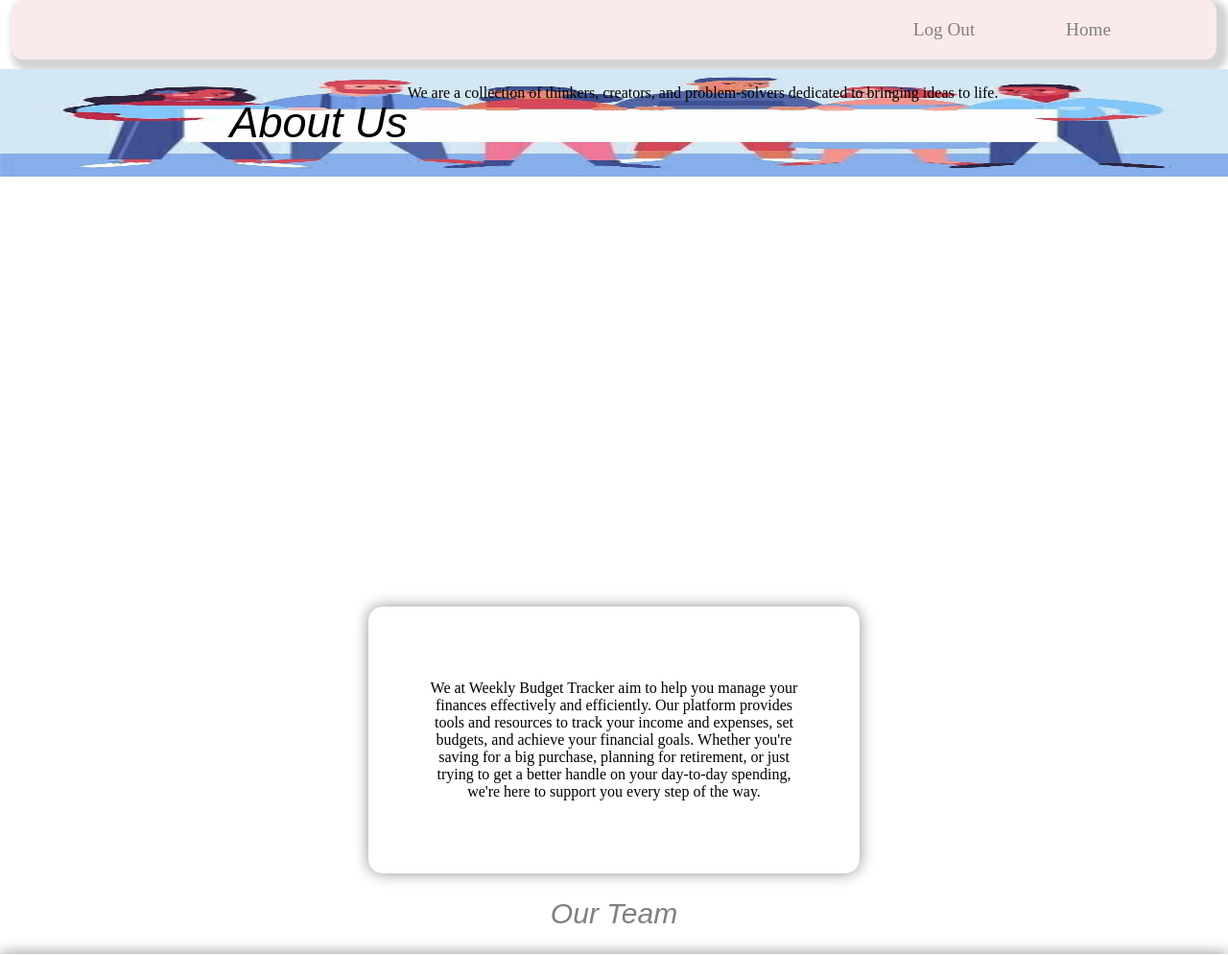
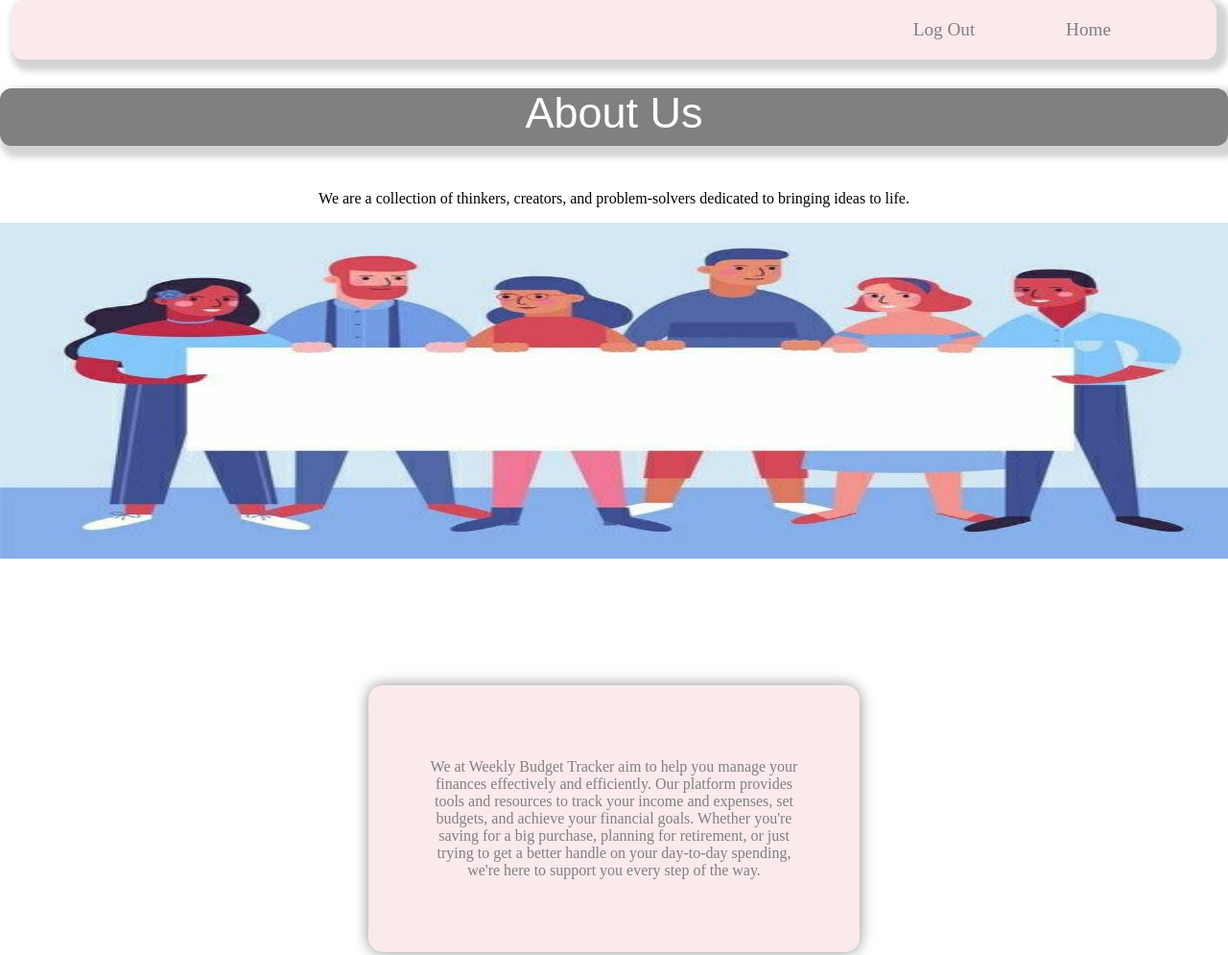
Before and after one commit to Fatimadg11/budget-tracker, a website: page about.html in a window 1280 px wide. Shown: the top 995 px of the page at 96% size. Drawn offline with Linux system fonts and the light colour scheme.

Commit message:
about us

```diff
--- a/about.css
+++ b/about.css
@@ -23,9 +23,8 @@ a {
 
 .intro {
   text-align: center;
-  background: url("download (1).jpeg") no-repeat center;
-  /* height: 70%;
-  width: 100%; */
+  height: 70px;
+  width: 100%;
   position: relative;
   /* top: 0; */
   background-position: center;
@@ -38,6 +37,16 @@ a {
   justify-content: center;
   flex-wrap: wrap;
   flex-direction: row;
+}
+
+/* body{
+    background: url("download (1).jpeg") no-repeat center;
+    object-fit: contain;
+
+} */
+
+.image{
+ border-radius:12px ;
 }
 
 /* .team-photo {
@@ -53,9 +62,14 @@ a {
 
 h1 {
   text-align: center;
-  color: black;
+  color: white;
   font: 45px Arial, sans-serif;
-  font-style: italic;
+  /* font-style: italic; */
+  background-color: grey;
+  border-radius: 12px;
+  box-shadow: 6px 6px 6px 6px lightgray;
+  height: 60px;
+
 }
 
 .subtext {
@@ -68,13 +82,14 @@ h1 {
 }
 
 .about-section {
-  color: black;
-  margin-top: 35%;
+  color: grey;
+  margin-top: 10%;
+  margin-bottom: 10%;
   font-style: normal;
   text-decoration: none;
   text-align: center;
   display: flex;
-  /* background-color: ; */
+  background-color: #FBEAEB ;
   margin-right: 30%;
   margin-left: 30%;
   font: 30px;
@@ -133,4 +148,12 @@ body {
   position: relative;
 }
 
-body::before {}
+
+.hover-image {
+      width: 1300px;
+      height: 350px;
+    }
+
+.hover-image:hover {
+      content: url('download (1).jpeg');
+    }
--- a/about.html
+++ b/about.html
@@ -19,14 +19,16 @@
 
 
     </header>
+
+    <h1>About Us</h1>
+
     <div class="intro">
-        <h1>About Us</h1>
         <div class="subtext">
             <p> We are a collection of thinkers, creators, and problem-solvers dedicated to bringing ideas to life. </p>
         </div>
     </div>
 
-    <!-- <img src="download (1).jpeg" alt="Team photo" class="team-photo"> -->
+    <img src="download (1).jpeg" class="hover.image" width="1300px" height="350px">
 
     <div class="about-section">
 
--- a/index.js
+++ b/index.js
@@ -23,6 +23,8 @@ document.addEventListener("DOMContentLoaded", () => {
                 const amount = parseFloat(document.getElementById("amount").value);
                 const location = document.getElementById("location").value;
                 const category = document.querySelector('input[name="form"]:checked');
+
+
                 if (!radio || !date || !description || isNaN(amount) || amount <= 0 || !location || !category) {
                     alert("Please fill in all fields");
                     return;
```
Also changed, not shown: index.html (line endings or trailing spaces).
